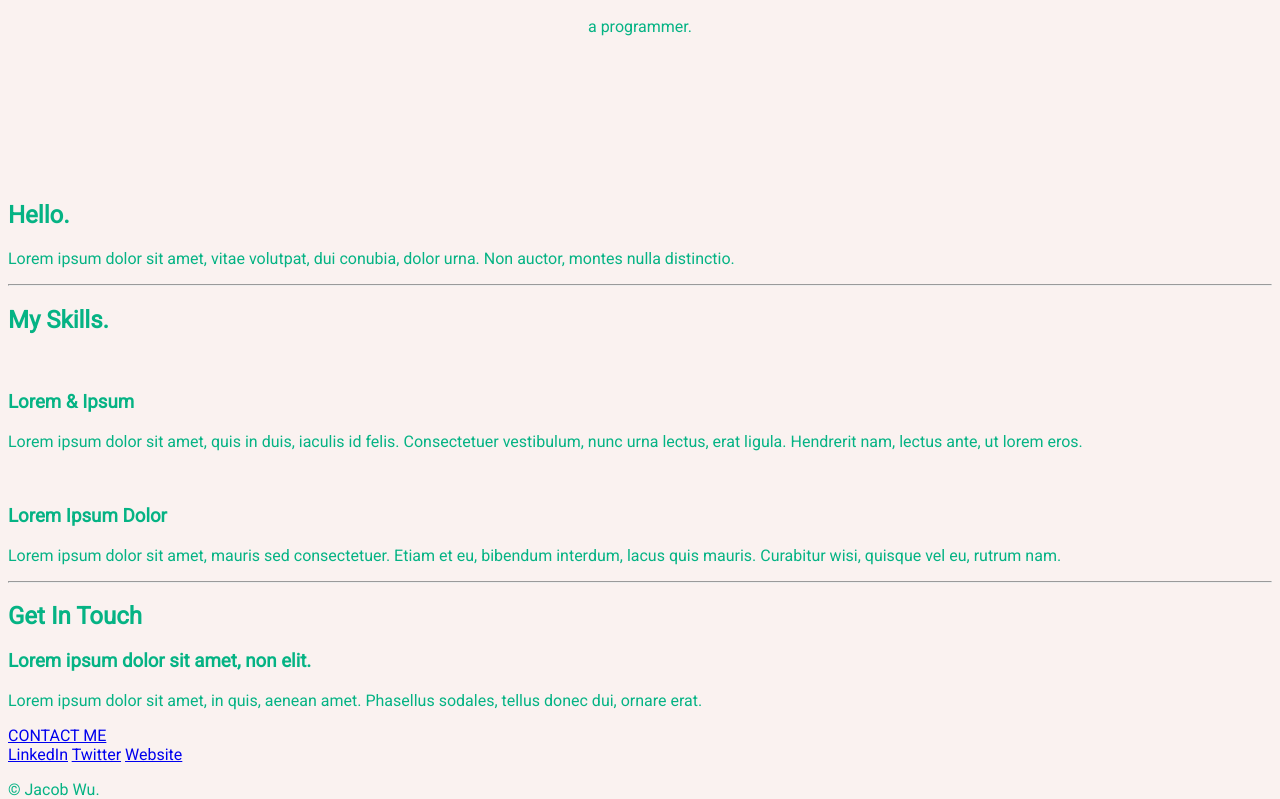
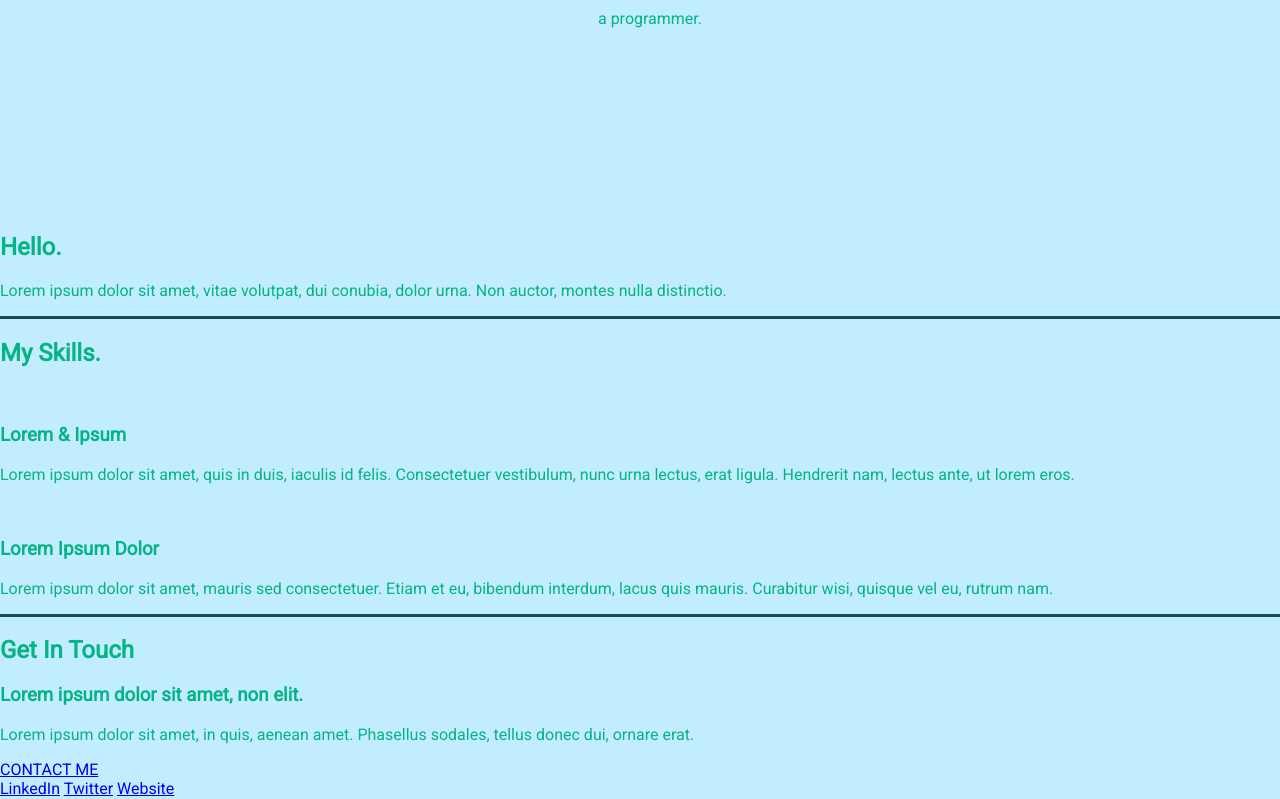
Before and after one commit to wu-jacob/wu-jacob.github.io, a plain HTML site: page index.html in a window 1280 px wide. Shown: the part 296-1095 px from the top of the page. Drawn offline with Linux system fonts and the light colour scheme.

Commit message:
added background colour

```diff
--- a/css/style.css
+++ b/css/style.css
@@ -1,13 +1,20 @@
 body {
     background-color: #FAF2F0;
+    color: #05B384;
     font-family: 'Roboto', sans-serif;
-    color: #05B384;
+    margin: 0;
 }
 
 h1 {
-    color: #05B384;
+    color:#05ae81;
     font-family: 'Roboto', sans-serif;
     font-size: 50px;
+}
+
+hr{
+    border: 0;
+    background-color: #174D4F;
+    height: 3px;
 }
 
 p {
@@ -15,23 +22,25 @@ p {
     color: #05B384;
 }
 
+.bottom-container{
+    background-color: #C2EDFF;
+}
+
 .center {
+    background-color: #C2EDFF;
     border: none;
     margin: auto;
-    width: 50%;
+    width: 100%;
     padding: 10px;
-    margin-bottom: 100px;
+    padding-bottom: 150px;
     text-align: center;
   }
 
+.middle-container{
+    background-color: #C2EDFF;
+}
+
 .top-container {
+    background-color: #C2EDFF;
     height: 170px;
 }
-
-.middle-container{
-
-}
-
-.bottom-container{
-
-}
```
